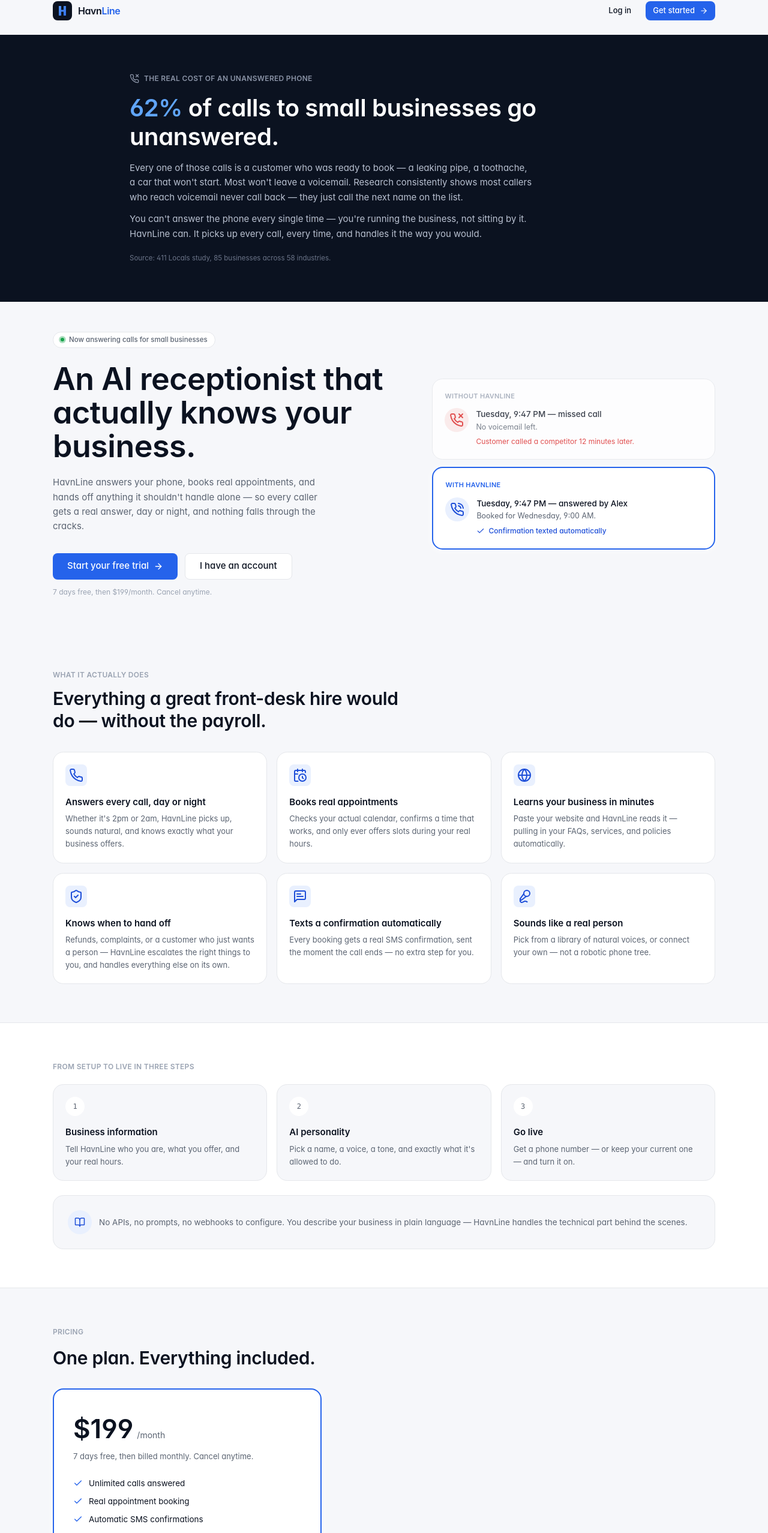
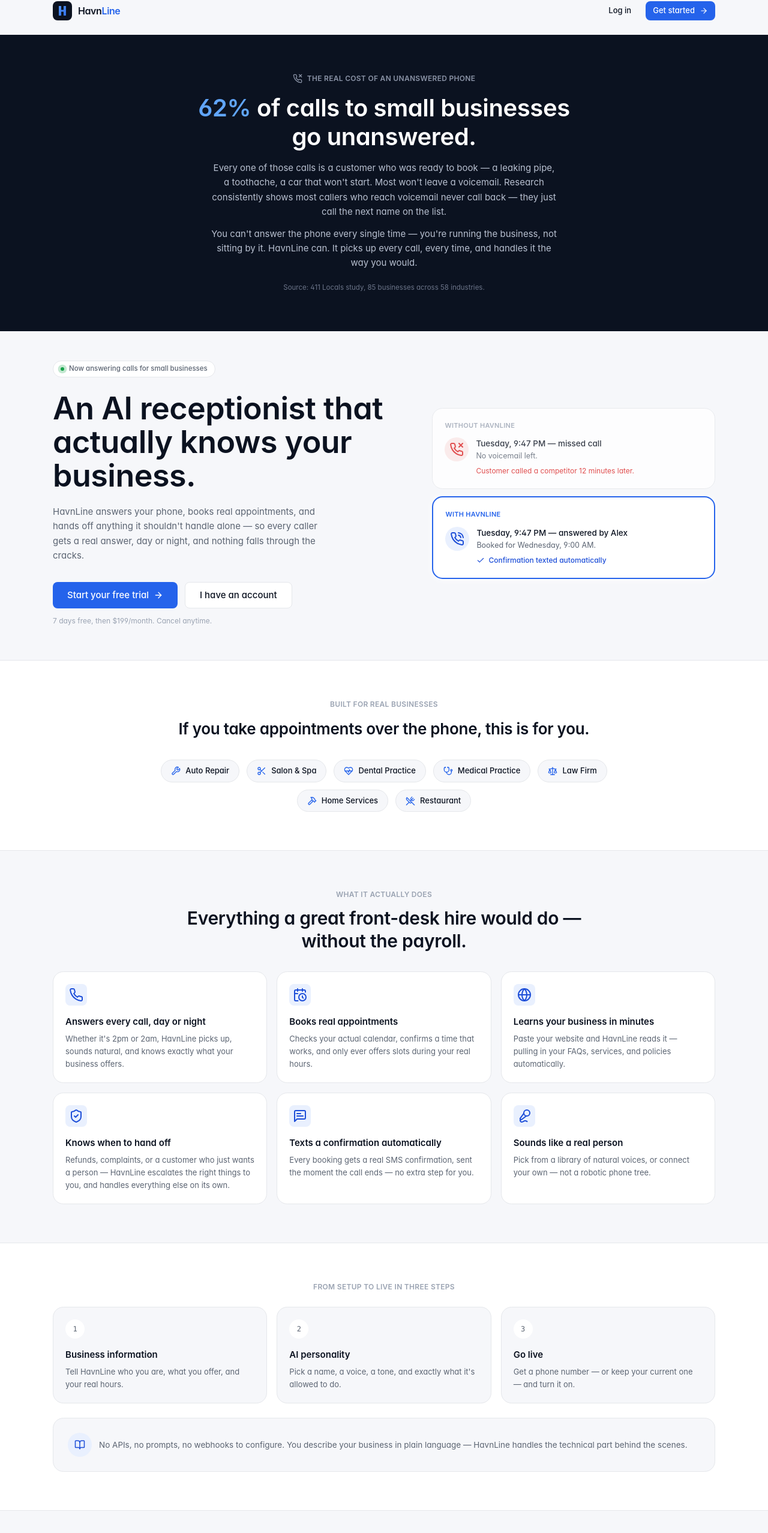
Before and after one commit to hassanelnaim/HavnLine, a Next.js app: page / in a window 1280 px wide. Shown: the part 22-2577 px from the top of the page at 60% size. Built offline with nearby package versions, Linux system fonts and the light colour scheme.

Commit message:
Center text-only sections, add industries section

```diff
--- a/app/page.tsx
+++ b/app/page.tsx
@@ -11,6 +11,13 @@
   CalendarClock,
   Check,
   Globe,
+  Wrench,
+  Scissors,
+  Stethoscope,
+  Scale,
+  Hammer,
+  UtensilsCrossed,
+  HeartPulse,
 } from "lucide-react";
 import { Button } from "@/components/ui/button";
 import { Logo } from "@/components/brand/logo";
@@ -46,6 +53,16 @@
     title: "Sounds like a real person",
     detail: "Pick from a library of natural voices, or connect your own — not a robotic phone tree.",
   },
+];
+
+const INDUSTRIES = [
+  { icon: Wrench, label: "Auto Repair" },
+  { icon: Scissors, label: "Salon & Spa" },
+  { icon: HeartPulse, label: "Dental Practice" },
+  { icon: Stethoscope, label: "Medical Practice" },
+  { icon: Scale, label: "Law Firm" },
+  { icon: Hammer, label: "Home Services" },
+  { icon: UtensilsCrossed, label: "Restaurant" },
 ];
 
 const STEPS = [
@@ -95,24 +112,24 @@
       </header>
 
       <main>
-        {/* ---------- Problem: real, sourced stat — one integrated statement, not a floating badge ---------- */}
+        {/* ---------- Problem: real, sourced stat — centered, text-only ---------- */}
         <section className="bg-ink py-16">
-          <div className="mx-auto max-w-4xl px-6">
-            <div className="flex items-center gap-2 text-[#8A93A6]">
+          <div className="mx-auto max-w-3xl px-6 text-center">
+            <div className="flex items-center justify-center gap-2 text-[#8A93A6]">
               <PhoneMissed className="h-4 w-4" />
               <span className="text-[12px] font-semibold uppercase tracking-wide">The real cost of an unanswered phone</span>
             </div>
-            <h2 className="mt-4 font-display text-[32px] font-semibold leading-[1.2] text-white sm:text-[40px]">
+            <h2 className="mx-auto mt-4 max-w-2xl font-display text-[32px] font-semibold leading-[1.2] text-white sm:text-[40px]">
               <span className="text-brand-light">62%</span> of calls to small businesses go
               unanswered.
             </h2>
-            <p className="mt-4 max-w-2xl text-[15px] leading-relaxed text-[#B8C0D0]">
+            <p className="mx-auto mt-4 max-w-xl text-[15px] leading-relaxed text-[#B8C0D0]">
               Every one of those calls is a customer who was ready to book — a leaking pipe, a
               toothache, a car that won&apos;t start. Most won&apos;t leave a voicemail.
               Research consistently shows most callers who reach voicemail never call back —
               they just call the next name on the list.
             </p>
-            <p className="mt-3 max-w-2xl text-[15px] leading-relaxed text-[#B8C0D0]">
+            <p className="mx-auto mt-3 max-w-xl text-[15px] leading-relaxed text-[#B8C0D0]">
               You can&apos;t answer the phone every single time — you&apos;re running the
               business, not sitting by it. HavnLine can. It picks up every call, every time,
               and handles it the way you would.
@@ -123,7 +140,7 @@
           </div>
         </section>
 
-        {/* ---------- Hero: headline, CTA, before/after comparison ---------- */}
+        {/* ---------- Hero: paired with a visual, stays left-aligned ---------- */}
         <section className="mx-auto max-w-6xl px-6 pb-14 pt-12">
           <div className="grid gap-14 lg:grid-cols-[1.1fr_0.9fr] lg:items-center">
             <div>
@@ -193,12 +210,35 @@
           </div>
         </section>
 
+        {/* ---------- Built for your industry ---------- */}
+        <section className="border-y border-border bg-card py-16">
+          <div className="mx-auto max-w-4xl px-6 text-center">
+            <p className="text-[12px] font-semibold uppercase tracking-wide text-text-faint">Built for real businesses</p>
+            <h2 className="mt-3 font-display text-[26px] font-semibold text-ink">
+              If you take appointments over the phone, this is for you.
+            </h2>
+            <div className="mt-8 flex flex-wrap items-center justify-center gap-3">
+              {INDUSTRIES.map((ind) => (
+                <div
+                  key={ind.label}
+                  className="flex items-center gap-2 rounded-full border border-border bg-paper px-4 py-2 text-[13px] font-medium text-text"
+                >
+                  <ind.icon className="h-4 w-4 text-brand" />
+                  {ind.label}
+                </div>
+              ))}
+            </div>
+          </div>
+        </section>
+
         {/* ---------- Features ---------- */}
         <section className="mx-auto max-w-6xl px-6 py-16">
+          <div className="mx-auto max-w-2xl text-center">
             <p className="text-[12px] font-semibold uppercase tracking-wide text-text-faint">What it actually does</p>
-          <h2 className="mt-3 max-w-xl font-display text-[30px] font-semibold leading-tight text-ink">
+            <h2 className="mt-3 font-display text-[30px] font-semibold leading-tight text-ink">
               Everything a great front-desk hire would do — without the payroll.
             </h2>
+          </div>
           <div className="mt-8 grid gap-4 sm:grid-cols-2 lg:grid-cols-3">
             {FEATURES.map((f) => (
               <div key={f.title} className="rounded-2xl border border-border bg-card p-5">
@@ -215,10 +255,12 @@
         {/* ---------- How it works ---------- */}
         <section className="border-y border-border bg-card py-16">
           <div className="mx-auto max-w-6xl px-6">
+            <div className="mx-auto max-w-2xl text-center">
               <p className="text-[12px] font-semibold uppercase tracking-wide text-text-faint">
                 From setup to live in three steps
               </p>
-            <div className="mt-5 grid gap-4 sm:grid-cols-3">
+            </div>
+            <div className="mt-6 grid gap-4 sm:grid-cols-3">
               {STEPS.map((step, i) => (
                 <div key={step.label} className="rounded-2xl border border-border bg-paper p-5">
                   <div className="flex h-8 w-8 items-center justify-center rounded-full bg-card font-mono text-[12px] font-medium text-text-muted">
@@ -241,17 +283,19 @@
           </div>
         </section>
 
-        {/* ---------- Pricing ---------- */}
+        {/* ---------- Pricing: centered, single focal card ---------- */}
         <section className="mx-auto max-w-6xl px-6 py-16">
+          <div className="mx-auto max-w-2xl text-center">
             <p className="text-[12px] font-semibold uppercase tracking-wide text-text-faint">Pricing</p>
             <h2 className="mt-3 font-display text-[30px] font-semibold text-ink">One plan. Everything included.</h2>
-          <div className="mt-7 max-w-md rounded-2xl border-2 border-brand bg-card p-8 shadow-card">
-            <div className="flex items-baseline gap-1.5">
+          </div>
+          <div className="mx-auto mt-7 max-w-md rounded-2xl border-2 border-brand bg-card p-8 text-center shadow-card">
+            <div className="flex items-baseline justify-center gap-1.5">
               <span className="font-display text-[44px] font-semibold text-ink">$199</span>
               <span className="text-[14px] text-text-muted">/month</span>
             </div>
             <p className="mt-1 text-[13px] text-text-muted">7 days free, then billed monthly. Cancel anytime.</p>
-            <ul className="mt-6 space-y-2.5">
+            <ul className="mx-auto mt-6 inline-block space-y-2.5 text-left">
               {[
                 "Unlimited calls answered",
                 "Real appointment booking",
@@ -277,8 +321,10 @@
         {/* ---------- FAQ ---------- */}
         <section className="border-t border-border bg-card py-16">
           <div className="mx-auto max-w-3xl px-6">
+            <div className="text-center">
               <p className="text-[12px] font-semibold uppercase tracking-wide text-text-faint">Questions</p>
               <h2 className="mt-3 font-display text-[30px] font-semibold text-ink">Before you get started</h2>
+            </div>
             <div className="mt-8 divide-y divide-border-soft">
               {FAQS.map((item) => (
                 <div key={item.q} className="py-5">
```
Lines whose indentation alone changed are shown as unchanged.
